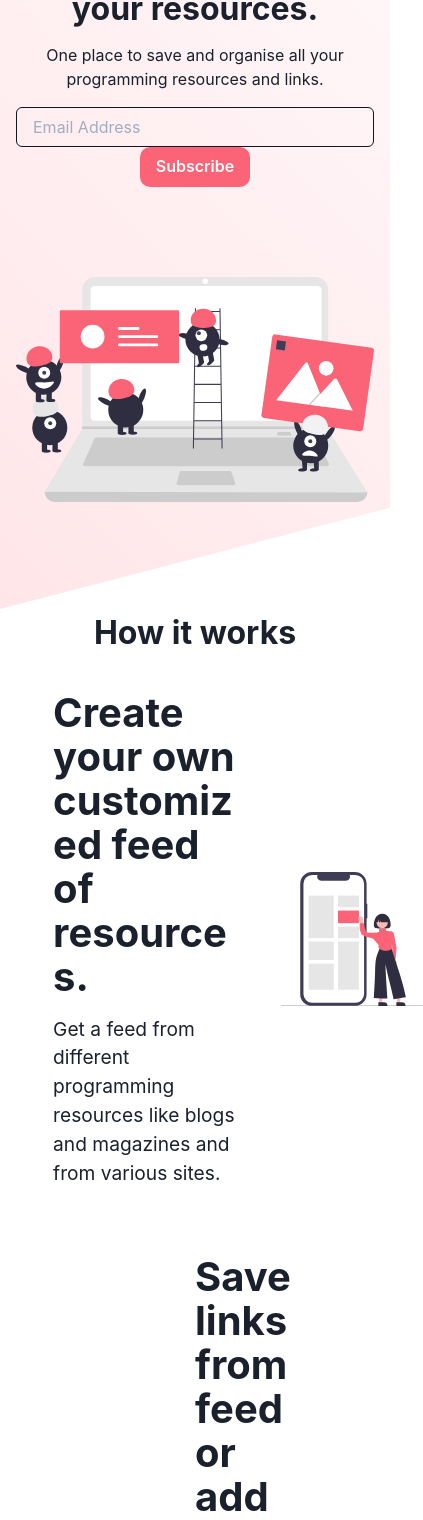
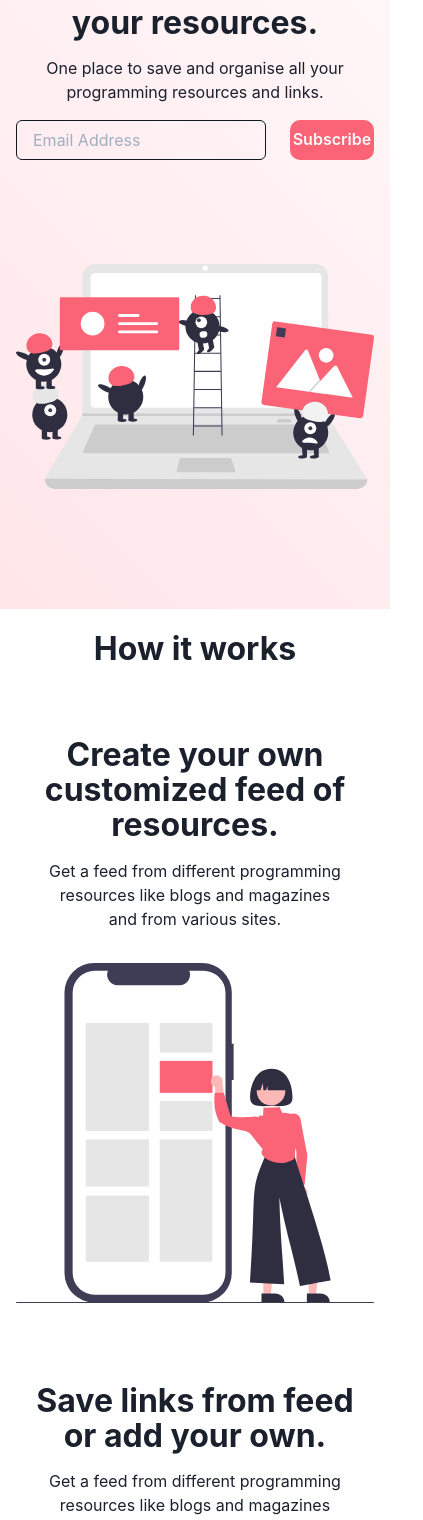
Before and after one commit to am-coding/bookbuy, a Next.js app: page / in a window 390 px wide. Shown: the part 235-1755 px from the top of the page, 423 px wide, since content can reach past the window. Built offline with nearby package versions, Linux system fonts and the light colour scheme; no server answers; the database is empty.

Commit message:
made responsive

```diff
--- a/components/Button.tsx
+++ b/components/Button.tsx
@@ -4,11 +4,12 @@ import { Button } from '@chakra-ui/react';
 interface buttonProps {
     title: string,
     handleClick?: any,
+    type?: "button" | "submit" | "reset",
 }
 
-const CustomButton: FC <buttonProps> = ({title, handleClick}) => {
+const CustomButton: FC <buttonProps> = ({title, handleClick, type}) => {
     return (
-        <Button onClick={handleClick} _hover={{bg: '#0D1821'}} color="#fafafa" borderRadius="10px" backgroundColor="#FB6376">
+        <Button type={type} onClick={handleClick} _hover={{bg: '#0D1821'}} color="#fafafa" borderRadius="10px" backgroundColor="#FB6376">
             {title}
         </Button>
     )
--- a/components/Hero.tsx
+++ b/components/Hero.tsx
@@ -45,6 +45,8 @@ clip-path: polygon(0 0, 100% 0, 100% 88vh, 0 100%);
         max-width: 28rem;
     }
     @media only screen and (max-width: 600px) {
+        clip-path: polygon(0 0, 100% 0, 100% 100vh, 0 100%);
+
     .hero-div {
         padding: 1rem;
         flex-direction: column;
@@ -82,10 +84,11 @@ const Hero: FC<heroProps> = ({handleClick}) => {
                 <div className="box">
                     <h1>Create a collection of your resources.</h1>
                     <p>One place to save and organise all your programming resources and links.</p>
-                    <div className="cta">
-                    <form action="https://formspree.io/f/meqpngzp" method="POST">
-                    <Input focusBorderColor="#000"t mr="1.5rem" borderColor="#0D1821" borderWidth="1.2px" placeholder="Email Address" />
+                    <div >
+                    <form className="cta" action="https://formspree.io/f/meqpngzp" method="POST">
+                    <Input name="email" focusBorderColor="#000"t mr="1.5rem" borderColor="#0D1821" borderWidth="1.2px" placeholder="Email Address" />
                     <CustomButton
+                    type="submit"
                     handleClick={handleClick}
                     title="Subscribe" />
                     </form>
--- a/components/Navbar.tsx
+++ b/components/Navbar.tsx
@@ -8,7 +8,6 @@ const StyledNavbar = styled.nav`
     display: flex;
     justify-content: space-between;
     align-items: center;
-
     height: 10vh;
     .brand {
         display: flex;
@@ -64,9 +63,11 @@ const StyledNavbar = styled.nav`
         .items ul {
             flex-direction: column;
             width: 100%;
+            margin-right: 0rem;
+            padding: 1rem 0 1rem 0;
         }
         .items li a {
-            padding: 0.5rem 1.5rem;
+            padding: 0.5rem 3.5rem;
         }
 
     }
--- a/components/NotifyBar.tsx
+++ b/components/NotifyBar.tsx
@@ -7,7 +7,7 @@ const StyledNotify = styled.div`
     background: linear-gradient(45deg, hsla(353, 100%, 95%, 1) 0%, hsla(351, 100%, 97%, 1) 50%, hsla(348, 100%, 99%, 1) 100%);
     padding: 2rem;
     h1 {
-        margin: 2rem;
+        margin: 2.5rem;
         text-align: center;
         font-size: 2.5rem;
         font-weight: 700;
@@ -17,16 +17,27 @@ const StyledNotify = styled.div`
         max-width: 50%;
         margin: 0 auto;
     }
+    @media only screen and (max-width: 600px) {
+        h1 {
+        margin: 1.5rem;
+        font-size: 2rem;
+    }
+    .input {
+        display: flex;
+        max-width: 100%;
+        margin: 0 auto;
+    }
+    }
 `;
 
 const NotifyBar: FC = () => {
     return (
         <StyledNotify>
             <h1>Get Notified On Launch.</h1>
-            <div className="input">
-                <Input focusBorderColor="#000"t mr="1.5rem" borderColor="#0D1821" borderWidth="1.2px" placeholder="Email Address" />
-                <CustomButton title="subscribe" />
-            </div>
+            <form className="input" action="https://formspree.io/f/meqpngzp" method="POST">
+                <Input name="email" focusBorderColor="#000"t mr="1.5rem" borderColor="#0D1821" borderWidth="1.2px" placeholder="Email Address" />
+                <CustomButton type="submit" title="subscribe" />
+            </form>
 
         </StyledNotify>
     )
--- a/components/Work.tsx
+++ b/components/Work.tsx
@@ -5,7 +5,8 @@ const StyledWork = styled.div`
     max-width: 90%;
     margin: 0 auto;
     h1 {
-        font-size: 2rem;
+        margin: 1rem;
+        font-size: 3rem;
         font-weight: 700;
         text-align: center;
     }
@@ -19,7 +20,7 @@ const StyledWork = styled.div`
         flex-direction: row-reverse;
     }
     .box {
-
+        padding: 1rem;
     }
     img {
         max-width: 50%;
@@ -34,6 +35,42 @@ const StyledWork = styled.div`
         font-size: 1.2rem;
         margin-top: 1rem;
         max-width: 80%;
+    }
+    @media only screen and (max-width: 600px) {
+        max-width: 92%;
+        h1 {
+            font-size: 2rem;
+        }
+        .work-div-1 {
+        display: flex;
+        justify-content: space-evenly;
+        flex-direction: column;
+        align-items: center;
+        padding: 0rem;
+        padding-block: 2rem;
+    }
+    .work-div-1:nth-of-type(2) {
+        flex-direction: column;
+    }
+    img {
+        max-width: 100%;
+    }
+    h2 {
+        text-align: center;
+        line-height: 1.1;
+        font-size: 2rem;
+        font-weight: 700;
+        max-width: 100%;
+    }
+    p {
+        text-align: center;
+        font-size: 1rem;
+        margin: 1rem;
+        max-width: 100%;
+    }
+    .box {
+        padding: 1rem;
+    }
     }
 `;
 
```
